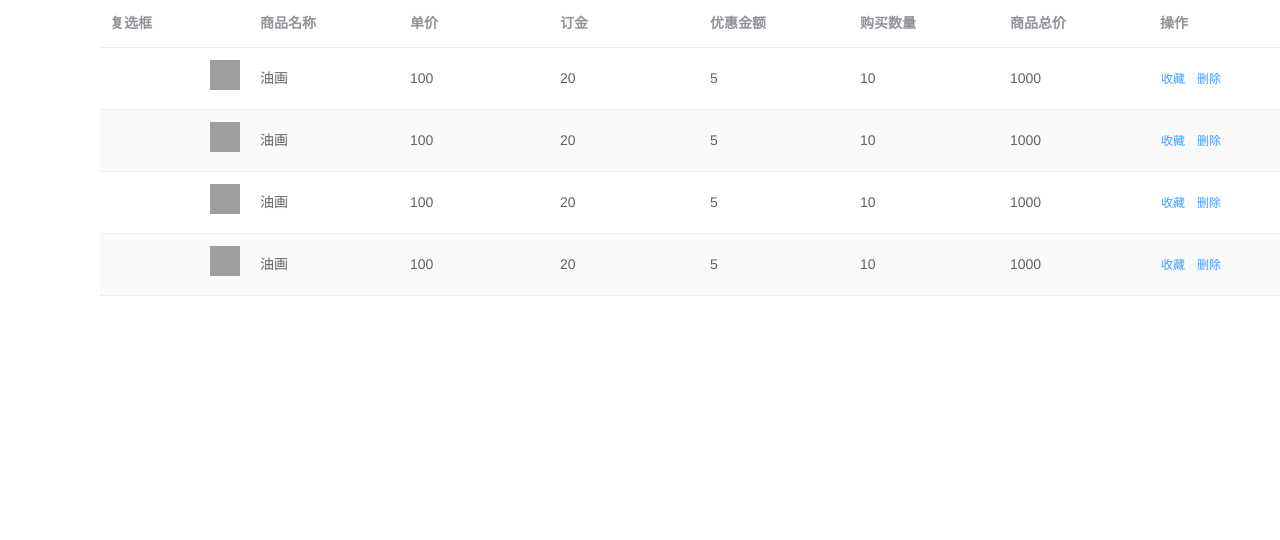
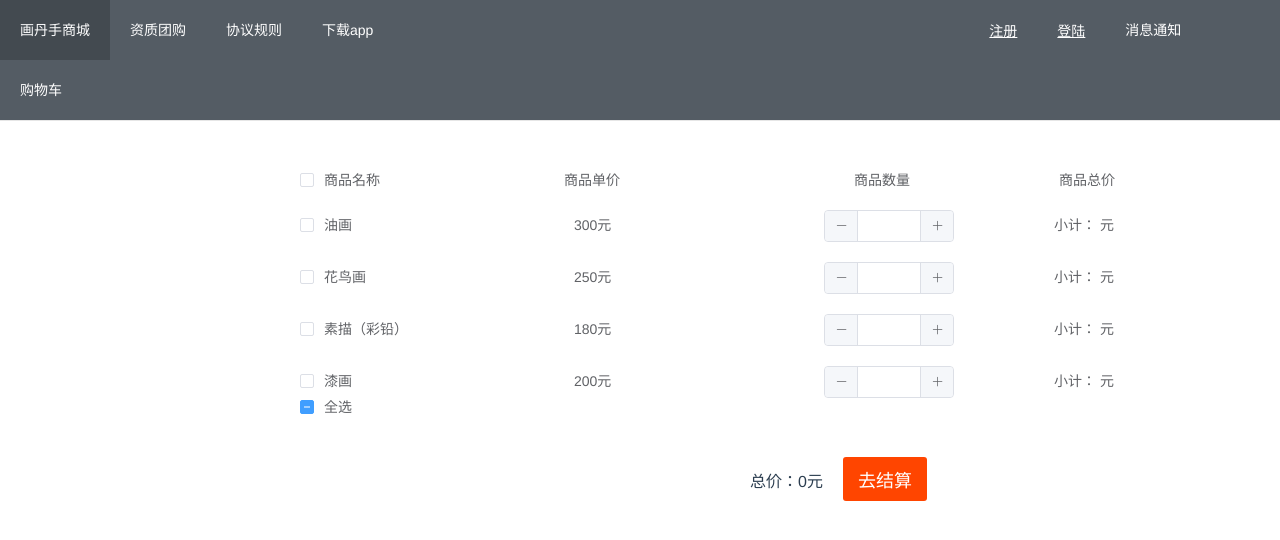
Before and after one commit to YANGJIEMEI123/painting, a Vue app in the folder paintingshop/: page /mycar in a window 1280 px wide. Shown: the top 540 px of the page. Built offline with nearby package versions, Linux system fonts and the light colour scheme; grey boxes are pictures that could not be loaded.

Commit message:
购物车页面

```diff
--- a/paintingshop/package.json
+++ b/paintingshop/package.json
@@ -8,7 +8,6 @@
   },
   "dependencies": {
     "core-js": "^2.6.5",
-    "element-ui": "^2.12.0",
     "vue": "^2.6.10",
     "vue-router": "^3.0.3",
     "vuex": "^3.0.1"
@@ -17,6 +16,7 @@
     "@vue/cli-plugin-babel": "^3.11.0",
     "@vue/cli-service": "^3.11.0",
     "echarts": "^4.3.0",
+    "element-ui": "^2.12.0",
     "sass": "^1.18.0",
     "sass-loader": "^7.1.0",
     "vue-template-compiler": "^2.6.10"
--- a/paintingshop/src/views/mycar.vue
+++ b/paintingshop/src/views/mycar.vue
@@ -1,75 +1,133 @@
+
 <template>
-	<el-table :data="tableData" stripe style="width: 95%;margin-left: 100px;">
-	            <el-table-column label="复选框" width="100" style="color:red"><template slot-scope="scope">
-				<el-form type="checkbox"></el-form>
-			 </template></el-table-column>
-		<el-table-column prop="img" label="" width="50" >
-			<template slot-scope="scope">
-				<img :src="scope.row.img" style="background-size: 100% 100%;width: 30px;height: 30px;">
-			 </template>
-		</el-table-column>
-		<el-table-column prop="name" label="商品名称" width="150"></el-table-column>
-		<el-table-column prop="price" label="单价" width="150"></el-table-column>
-		<el-table-column prop="orderprice" label="订金" width="150"></el-table-column>
-		<el-table-column prop="youhui" label="优惠金额" width="150"></el-table-column>
-		<el-table-column prop="number" label="购买数量" width="150"></el-table-column>
-		<el-table-column prop="prices" label="商品总价" width="150"></el-table-column>
-		<el-table-column prop="do" label="操作"width="180"><template slot-scope="scope">
-				<el-button @click="handleClick(scope.row)" type="text" size="small">收藏</el-button>
-				        <el-button type="text" size="small">删除</el-button>
-			 </template></el-table-column>
-	</el-table>
+	<div>
+		<tops></tops>
+    <div class="bbb">
+        <div></div>
+			<el-checkbox-group v-model="checkedGoods"  class="aaa">
+				<el-checkbox>
+				   <span style="width:150px;display:inline-block;margin:0 45px 0 0">商品名称</span>
+				   <span style="width:150px;display:inline-block;margin:0 45px;">商品单价</span>
+				   <span style="width:150px;display:inline-block;margin:0 45px 0 95px;">商品数量</span>
+				   <span style="width:150px;display:inline-block;margin:0 10px;">商品总价</span>
+				</el-checkbox>
+            <el-checkbox v-for="good in goods" :label="good.name" :key="good.id">
+                <span style="width:150px;display:inline-block">{{good.name}}</span>
+                <span style="width:150px;display:inline-block;margin-left:100px;margin-right:100px">{{good.price}}元</span>
+                <span> <el-input-number v-model="good.num" @change="handleChangeNum(good.id)" label="描述文字" size="small"></el-input-number></span>
+                <span style="width:150px;display:inline-block;margin-left:100px;margin-right:100px">小计： {{good.OnePrice}}元</span>
+            </el-checkbox>
+        </el-checkbox-group>
+		<el-checkbox :indeterminate="isIndeterminate" v-model="checkAll" @change="handleAllChange">全选</el-checkbox>
+        <div style="margin-top:40px;margin-left:450px;text-align:left">
+            <span style="margin-right:20px;display:inline-block">总价：{{allPrice}}元</span>
+            <el-button type="primary" size="small" @click="submitBtn" style="background-color: orangered;border: none;font: 18px bolder;">去结算<!-- <i class="el-icon-upload el-icon--right"></i> --></el-button>
+        </div>
+
+    </div>
+	</div>
 </template>
 <script>
+const goodOptions = ["油画", "花鸟画", "素描（彩铅）", "漆画"];
 export default {
     data() {
         return {
-				tableData: [{
-					    img:'https://f10.baidu.com/it/u=4202700975,231287935&fm=72',
-						name: '油画',
-						price: '100',
-						orderprice: '20',
-						youhui: '5',
-						number: '10',
-						prices: '1000',
-						do: ''
-					}, {
-						img:'https://f10.baidu.com/it/u=4202700975,231287935&fm=72',
-						name: '油画',
-						price: '100',
-						orderprice: '20',
-						youhui: '5',
-						number: '10',
-						prices: '1000',
-						do: ''
-					}, {
-						img:'https://f10.baidu.com/it/u=4202700975,231287935&fm=72',
-						name: '油画',
-						price: '100',
-						orderprice: '20',
-						youhui: '5',
-						number: '10',
-						prices: '1000',
-						do: ''
+            goods: [
+                {
+                    id: 10,
+                    name: "油画",
+                    price: 300
                 },
                 {
-						img:'https://f10.baidu.com/it/u=4202700975,231287935&fm=72',
-						name: '油画',
-						price: '100',
-						orderprice: '20',
-						youhui: '5',
-						number: '10',
-						prices: '1000',
-						do: ''
-					}
-				]
+                    id: 11,
+                    name: "花鸟画",
+                    price: 250
+                },
+                {
+                    id: 12,
+                    name: "素描（彩铅）",
+                    price: 180
+                },
+                {
+                    id: 13,
+                    name: "漆画",
+                    price: 200
+                },
+            ],
+            checkAll: false,
+            isIndeterminate: true,
+            checkedGoods: [],
+            allPrice: 0
+        };
+    },
+    methods: {
+        handleAllChange(val) {
+            console.log(val, "555");
+            this.checkedGoods = val ? goodOptions : [];
+            // this.isIndeterminate = false;
+            if (val) {
+                this.getAllPrice();
+            } else {
+                this.allPrice = 0;
             }
         },
-		methods:{
-			handleClick:function(a){
-				console.log(a)
+        handleOneChange(value) {
+            let a = 0;
+            let checkedCount = value.length;
+            this.checkAll = checkedCount === this.checkedGoods.length;
+            this.isIndeterminate = checkedCount > 0 && checkedCount < this.checkedGoods.length;
+            value.filter((it, id) => {
+                if (it == this.goods[id].name) {
+                    if (this.goods[id].OnePrice) {
+                        a += this.goods[id].OnePrice;
                     }
                 }
-
+            });
+            this.allPrice = a;
+        },
+        handleChangeNum(val) {
+            this.goods.filter((it, id) => {
+                if (it.id == val) {
+                    it.OnePrice = it.num * it.price;
                 }
+            });
+            this.getAllPrice();
+        },
+        getAllPrice() {
+            //获取总价方法封装
+            let money = 0;
+            this.goods.filter((it, id) => {
+                if (it.OnePrice) {
+                    money += it.OnePrice;
+                }
+            });
+            this.allPrice = money;
+        },
+        submitBtn() {
+            this.$alert( this.allPrice+"元", "所有商品总计",{
+                confirmButtonText: "确定",
+                callback: action => {
+                    this.$message({
+                        type: "info",
+                         message: "购买成功"
+                    });
+                }
+            });
+        }
+    }
+};
 </script>
+<style lang="postcss" scoped>
+.bbb {
+	margin: 50px 300px;
+}
+.aaa > label {
+    display: block;
+    text-align: left;
+    margin-top: 20px;
+}
+.el-checkbox {
+    display: block;
+    text-align: left;
+}
+</style>
```
Also changed, not shown: 1 other file (tests, documents, lock files or other folders). Lines whose indentation alone changed are shown as unchanged.
